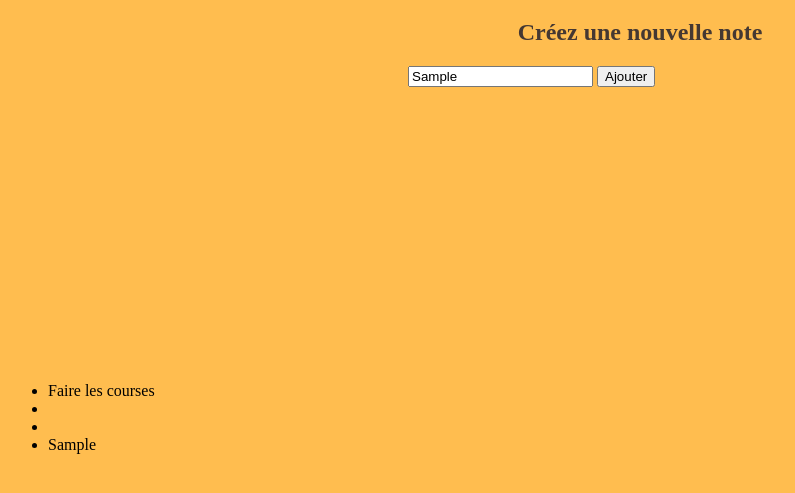
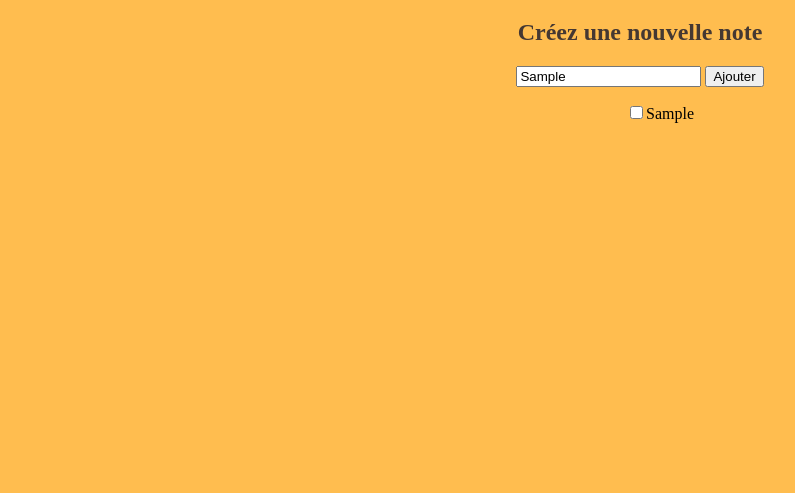
Before and after one commit to murielthoms/projet-todolist, a plain HTML site: page index.html in a window 1280 px wide. Both pictures are taken after typing "Sample" into the empty fields and a click on the button "Ajouter". Shown: the part 61-554 px from the top of the page, without its empty margins (0-795 px from the left). Drawn offline with nearby package versions, Linux system fonts and the light colour scheme.

Commit message:
checkek ok

```diff
--- a/app.js
+++ b/app.js
@@ -6,12 +6,14 @@
 // console.log(todo);
 $(document).ready();
 
-
-
 $("button").click(function() {
-	var  recup = $('input').val();
-	$('ul').append('<li>' + recup + '</li>');
-	//console.log(recup);
-	//console.log(list);
+	var recup = $('input').val();
+	var t = $('ul').append('<li><input type="checkbox">'+ recup +'</li>' );
+	console.log(t);
 
 });
+
+$( "ul" ).on('click','li',function() {
+	 $( this ).toggleClass('done');
+
+	});
--- a/index.html
+++ b/index.html
@@ -6,42 +6,20 @@
 	<link rel="stylesheet" type="text/css" href="style.css">
 </head>
 <body>
-
 	<h1>TO DO LIST</h1>
-
 	<div class="ajout">
-
 		<h2>Créez une nouvelle note </h2>
-
 		<form onsubmit="return false">
-
 			<input type="text" id="nouvelleTache" name="enregistrer" placeholder="Qu'avez-vous besoin de faire?">
 			<button id ="add">Ajouter</button>
 		</form>
 		<div class="todo">
-
 		<ul>
-				<li>Faire les courses</li>
-				<li></li>
 			<li></li>
 		</ul>
 		</div>
 	</div>
-
-
-
-
-
-
-
-
 	<script src="node_modules/jquery/dist/jquery.js"></script>
 	<script src="app.js"></script>
-
-
-
-
-
-	</div>
 </body>
 </html>
--- a/style.css
+++ b/style.css
@@ -7,9 +7,17 @@ h1,h2{
 }
  form{
 
-	display: block;
-	margin-left: 400px;
-	width: 500px;
-	height: 300px;
+	text-align: center;
+
 	color: #453832;
 }
+li {
+	list-style: none;
+	text-align: center;
+}
+
+.done{
+	text-decoration: line-through;
+	color: red;
+
+}
```
Lines whose indentation alone changed are shown as unchanged.
